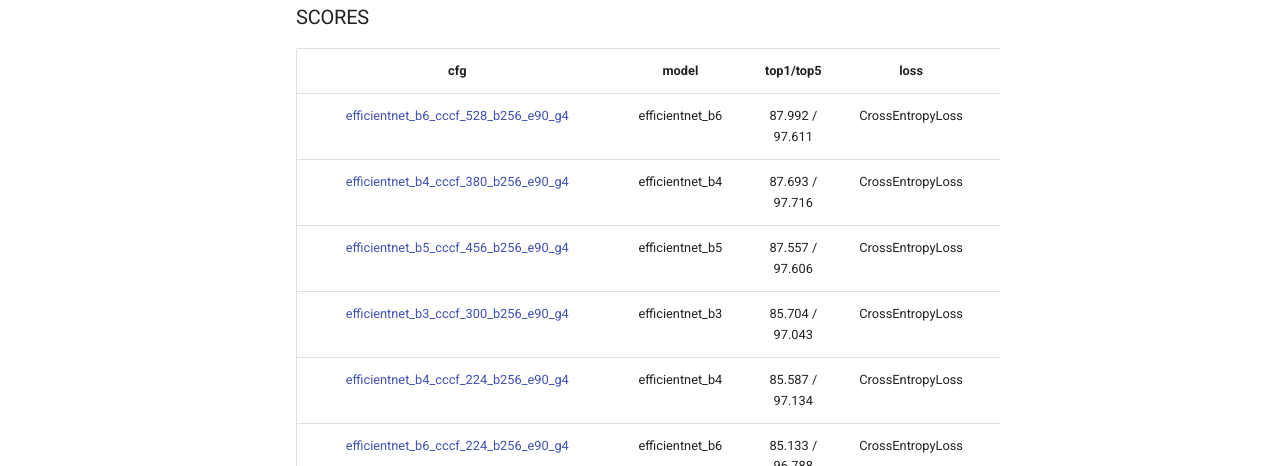
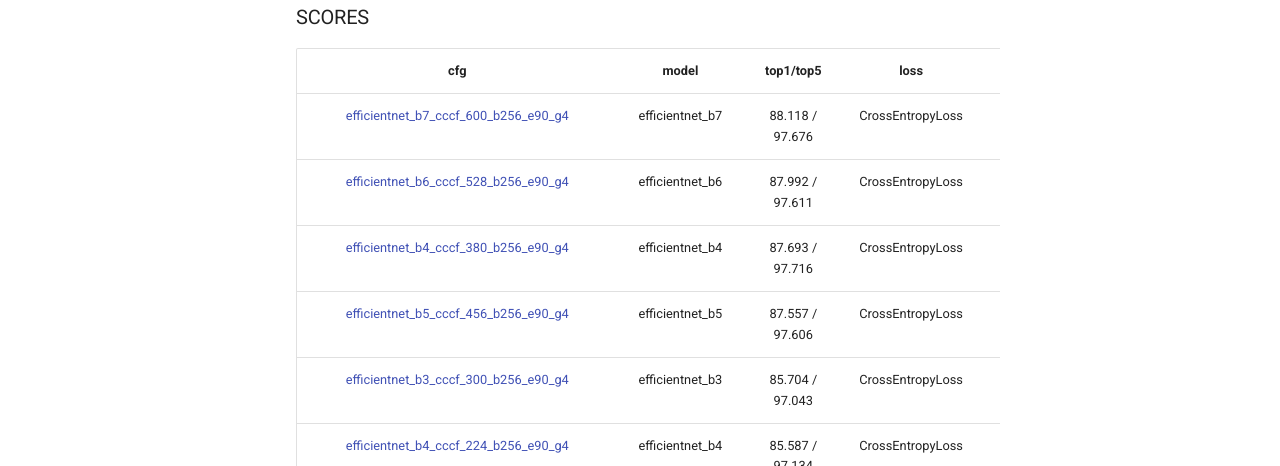
Before and after one commit to ZJCV/ZCls2, an MkDocs documentation site: the page built from docs/leaderboard.md, in a window 1280 px wide and 900 px high. Shown: the part 434-900 px from the top of the window. Built offline with MkDocs 1.6.1 and Material for MkDocs 9.7.7, drawn with Linux system fonts in a browser that asks for light colours; comment, search, counter and statistics services are not loaded.

Commit message:
docs(leaderboard.md): update efficientnet_b7_cccf_600

```diff
--- a/docs/leaderboard.md
+++ b/docs/leaderboard.md
@@ -16,6 +16,7 @@
 
 | cfg |    model   |   top1/top5   |       loss       | optimizer | lr-scheduler | epoch | pretrained |
 |:---:|:----------:|:-------------:|:----------------:|:---------:|:------------:|:-----:|:-----:|
+|  [efficientnet_b7_cccf_600_b256_e90_g4](../configs/cccf/efficientnet_b7_cccf_600_b256_e90_g4.yaml)   |  efficientnet_b7  | 88.118 / 97.676 | CrossEntropyLoss |    SGD    |  MultiStepLR |   90  |   True  |
 |  [efficientnet_b6_cccf_528_b256_e90_g4](../configs/cccf/efficientnet_b6_cccf_528_b256_e90_g4.yaml)   |  efficientnet_b6  | 87.992 / 97.611 | CrossEntropyLoss |    SGD    |  MultiStepLR |   90  |   True  |
 |  [efficientnet_b4_cccf_380_b256_e90_g4](../configs/cccf/efficientnet_b4_cccf_380_b256_e90_g4.yaml)   |  efficientnet_b4  | 87.693 / 97.716 | CrossEntropyLoss |    SGD    |  MultiStepLR |   90  |   True  |
 |  [efficientnet_b5_cccf_456_b256_e90_g4](../configs/cccf/efficientnet_b5_cccf_456_b256_e90_g4.yaml)   |  efficientnet_b5  | 87.557 / 97.606 | CrossEntropyLoss |    SGD    |  MultiStepLR |   90  |   True  |
```
